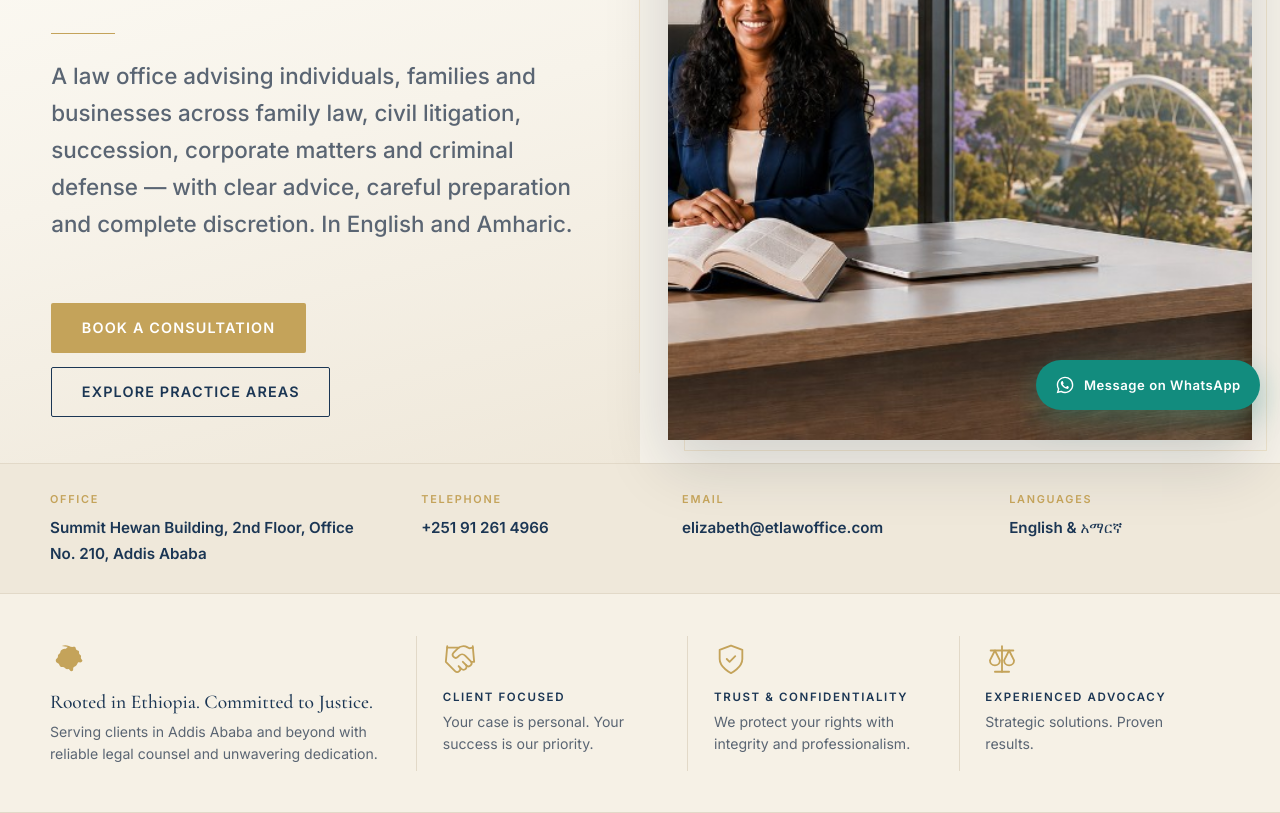
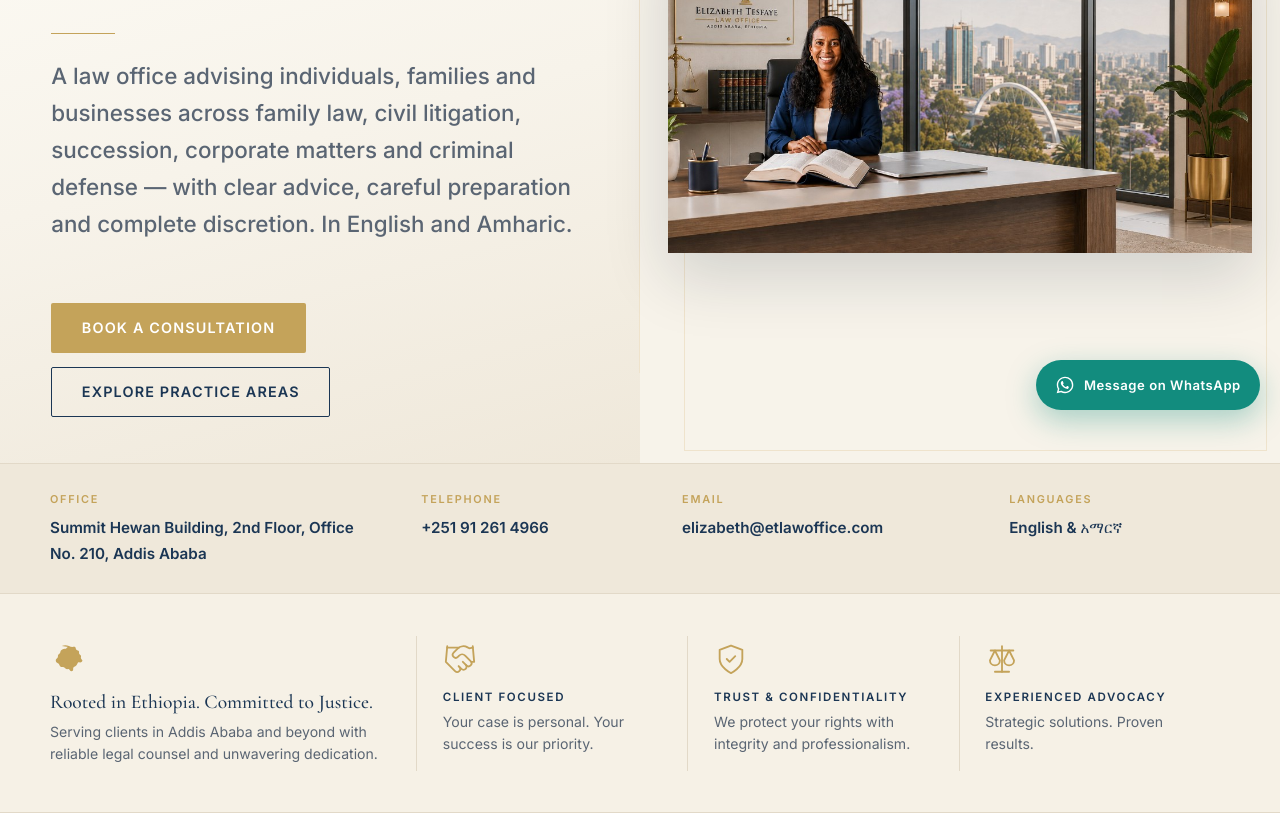
Before and after one commit to eli224455/website, a plain HTML site: page index.html in a window 1280 px wide. Shown: the part 370-1183 px from the top of the page. Drawn offline with nearby package versions, Linux system fonts and the light colour scheme.

Commit message:
Show the hero photograph uncropped at every viewport width.
The desktop hero stretched the image to fill the column and relied on
object-fit: cover to absorb the difference, which discarded roughly a third
of the frame. The container now carries the source's own 16:9 ratio with
height: auto, so cover has nothing left to trim, and the gold rule spans the
full column height as a mount around it.

The base .hero sets overflow: hidden for its absolutely positioned media;
the light hero now overrides that to visible so nothing can clip the photo.

Stacking moves from 980px to 1100px. Between those widths the split columns
were too narrow to mount a 16:9 image without stranding it in whitespace, so
the hero stacks and the photo runs edge to edge instead.

Verified rendered ratio against naturalWidth/naturalHeight at 390, 600, 768,
900, 980, 981, 1000, 1100, 1280, 1440, 1680 and 1920: 100% of the frame is
visible on both axes at every width.

```diff
--- a/assets/css/style.css
+++ b/assets/css/style.css
@@ -316,6 +316,9 @@ html[lang="am"] .i18n-en.i18n-block { display: none; }
   background: var(--ivory);
   color: var(--ink);
   padding: 0;
+  /* The base .hero clips its absolutely positioned media; nothing here needs
+     clipping, and it must not be able to trim the photograph. */
+  overflow: visible;
 }
 .hero--light::before, .hero--light::after { display: none; }
 .hero-split {
@@ -370,14 +373,16 @@ html[lang="am"] .i18n-en.i18n-block { display: none; }
 .hero--light .hero-meta dd { color: var(--navy); font-weight: 550; }
 .hero--light .hero-meta a { color: var(--navy); text-decoration: none; }
 .hero--light .hero-meta a:hover { color: var(--gold); }
-/* Matted frame that tracks the copy column's height, so the two sides stay
-   balanced without cropping the 16:9 source into a narrow portrait strip. */
+/* The gold rule spans the full column height and acts as a mount; the
+   photograph sits centred inside it at its own 16:9 ratio, so no part of the
+   frame is ever cropped away. */
 .hero-visual {
   margin: 0;
   position: relative;
   display: flex;
-  align-items: stretch;
+  align-items: center;
   align-self: stretch;
+  overflow: visible;
   padding: clamp(1.25rem, 1.8vw, 2rem) clamp(1.25rem, 2.2vw, 2.5rem);
 }
 .hero-visual::before {
@@ -393,10 +398,12 @@ html[lang="am"] .i18n-en.i18n-block { display: none; }
 .hero-visual img {
   position: relative;
   width: 100%;
-  height: 100%;
-  min-height: 26rem;
+  /* Matches the 1024x576 source exactly, so cover has nothing to trim. */
+  aspect-ratio: 16 / 9;
+  height: auto;
+  align-self: center;
   object-fit: cover;
-  object-position: 38% 50%;
+  object-position: center;
   display: block;
   box-shadow: 0 24px 60px rgba(16, 32, 51, .16);
 }
@@ -810,19 +817,19 @@ html[lang="am"] .i18n-en.i18n-block { display: none; }
 .reveal.is-visible { opacity: 1; transform: none; }
 @media (prefers-reduced-motion: reduce) { .reveal { opacity: 1; transform: none; } }
 
-@media (max-width: 980px) {
+/* Below this the split columns are too narrow to mount a 16:9 photograph
+   without stranding it in whitespace, so the hero stacks and the image runs
+   edge to edge instead. */
+@media (max-width: 1100px) {
   .hero-split { grid-template-columns: 1fr; }
   .hero-visual { order: -1; padding: 0; align-self: auto; }
   .hero-visual::before { display: none; }
-  .hero-visual img {
-    aspect-ratio: 16 / 9;
-    height: auto;
-    min-height: 0;
-    object-position: 50% 38%;
-    box-shadow: none;
-  }
+  .hero-visual img { box-shadow: none; }
   .hero-copy { padding: clamp(2rem, 5vw, 3rem) clamp(1.25rem, 4vw, 2rem) clamp(2.4rem, 5vw, 3.4rem); }
   .hero-copy::after { display: none; }
+}
+
+@media (max-width: 980px) {
   .hero--light .hero-meta { grid-template-columns: 1fr 1fr; gap: 1.35rem 2rem; }
   .trust-grid { grid-template-columns: 1fr 1fr; gap: 1.5rem 1.25rem; }
   .trust-item { border-left: 0; padding: 0 0.4rem; }
```
